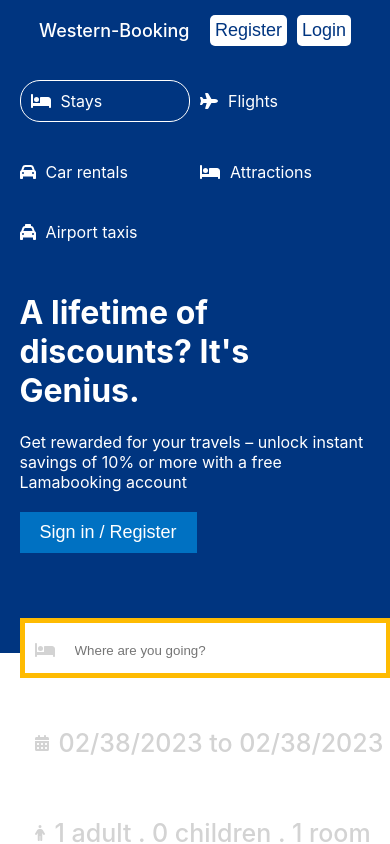
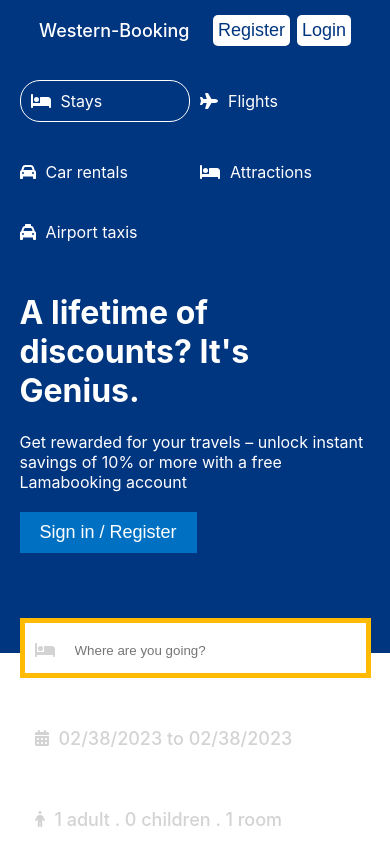
Before and after one commit to Muraina020/booking-app, a React (Create React App) app: page / in a window 390 px wide. Shown: the top 844 px of the page. Built offline with nearby package versions, Linux system fonts and the light colour scheme.

Commit message:
components

```diff
--- a/src/components/header/header.css
+++ b/src/components/header/header.css
@@ -135,7 +135,7 @@
 
     }
     .headerSearch{
-        width: 90%;
+        width: 85%;
         display: grid;
         grid-template-columns: 1fr;
         gap: 60px;
@@ -167,7 +167,7 @@
         padding: 10px;
     }
     .headerSearchItem>span{
-        font-size: 25px;
+        font-size: 18px;
 
     }
 
--- a/src/components/navbar/navbar.css
+++ b/src/components/navbar/navbar.css
@@ -44,6 +44,6 @@
   border-radius: none;
   cursor: pointer;
   color: #003580;
-  margin-left: 10px;
+  margin-left: 7px;
  }
 }
```
